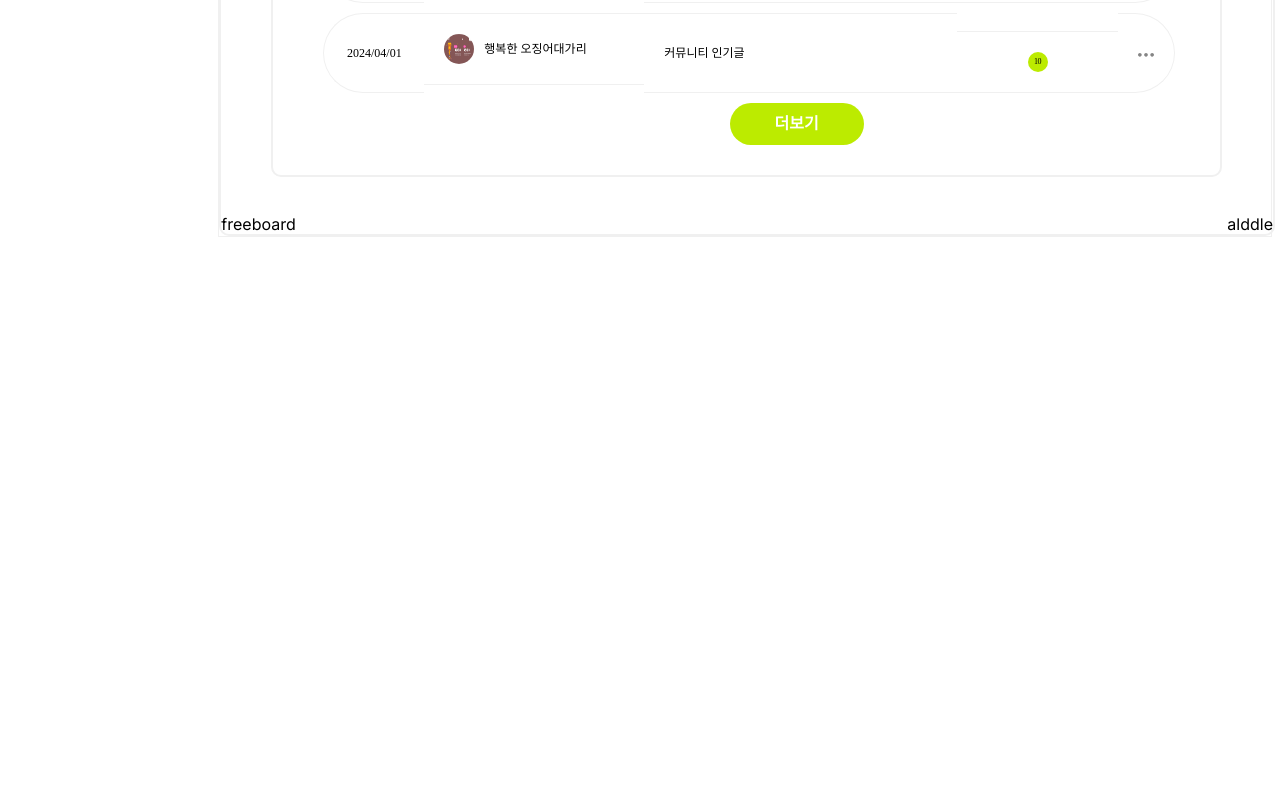
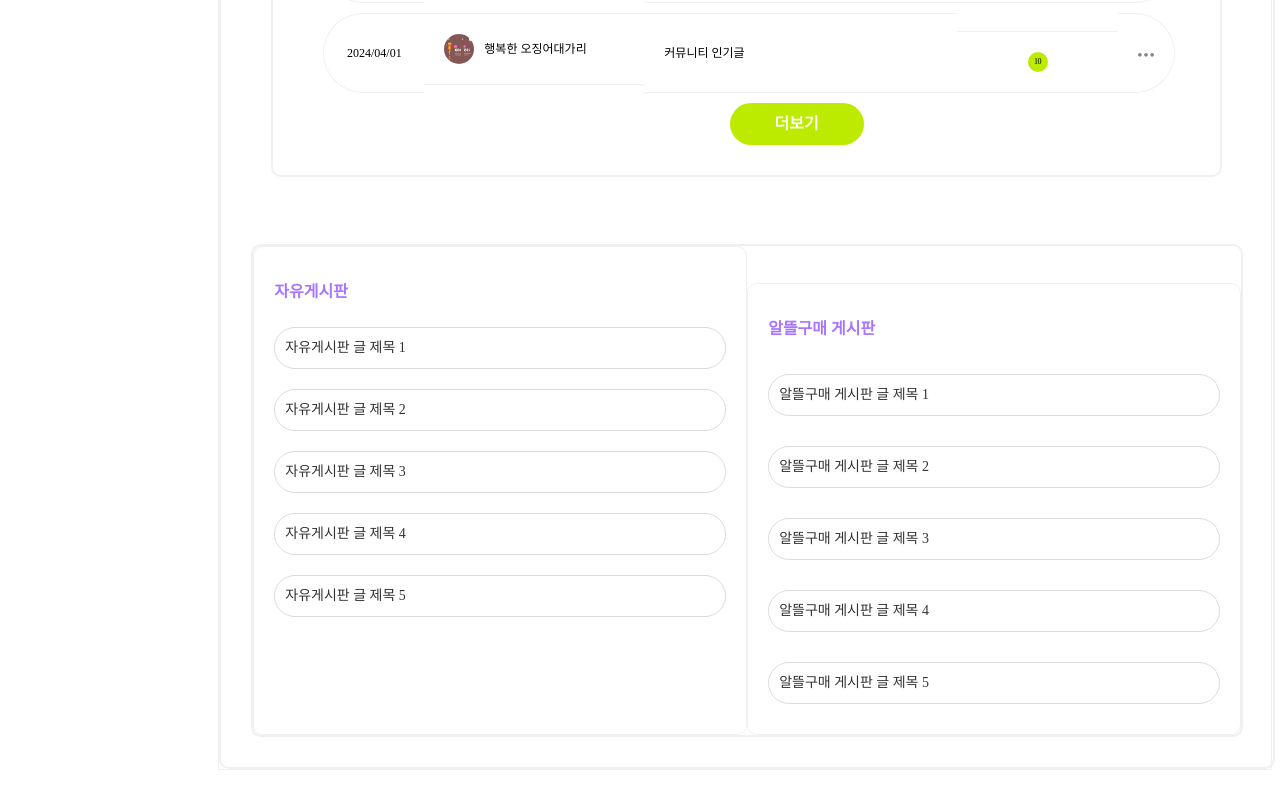
Before and after one commit to jijijig/albeobsa-Front, a Next.js app: page /community in a window 1280 px wide. Shown: the part 526-1326 px from the top of the page. Before the commit the page ends 800 px from the top, so only its background shows below. Built offline with nearby package versions, Linux system fonts and the light colour scheme; no server answers.

Commit message:
#12  커뮤니티 페이지 기능 출가

```diff
--- a/src/components/MobileView.tsx
+++ b/src/components/MobileView.tsx
@@ -16,7 +16,16 @@ const mobileContainer = css`
     align-items: center;
   }
   .bottom {
-    margin-top: 20 px;
+    margin: 30px;
+    padding: 20px;
+  }
+  .lank {
+    margin-top: 20px;
+    border: 1px solid #f0f0f0;
+    border-radius: 10px;
+    background-color: white;
+    display: flex;
+    align-items: center;
   }
 `;
 
@@ -87,7 +96,9 @@ const MobileView = () => {
       </div>
       <div className="bottom">
         <Recommend />
-        <Lank />
+        <div className="lank">
+          <Lank />
+        </div>
       </div>
     </div>
   );
--- a/src/components/community/freeboard.tsx
+++ b/src/components/community/freeboard.tsx
@@ -1,5 +1,100 @@
+/** @jsxImportSource @emotion/react */
+
+import { css } from "@emotion/react";
 import React from "react";
 
-export default function freeboard() {
-  return <div>freeboard</div>;
+const style = css`
+  display: flex;
+  justify-content: space-between;
+  width: calc(100% - 60px);
+  height: 80%;
+  border: 2px solid #f0f0f0;
+  border-radius: 10px;
+  margin: 30px;
+  .contents,
+  .second {
+    flex: 1;
+    display: flex;
+    flex-direction: column;
+    align-items: flex-start;
+    border: 1px solid #f0f0f0;
+    padding: 20px;
+    box-sizing: border-box;
+    border-radius: 10px;
+  }
+  .list-item {
+    width: 100%;
+    padding: 10px 0;
+  }
+  .list-item h3 {
+    font-family: Poppins;
+    font-size: 14px;
+    font-weight: 500;
+    line-height: 20px;
+    text-align: left;
+    color: #333;
+    margin: 0;
+    padding: 10px;
+    background-color: white;
+    border: 1px solid #ddd;
+    border-radius: 50px;
+    cursor: pointer;
+    transition: background-color 0.3s;
+  }
+  .list-item h3:hover {
+    background-color: #e0e0e0;
+  }
+  h2 {
+    font-family: Poppins;
+    font-size: 16px;
+    font-weight: 700;
+    line-height: 24px;
+    text-align: left;
+    color: #a775ff;
+  }
+`;
+
+const freeboardData = [
+  { id: 1, title: "자유게시판 글 제목 1", content: "자유게시판 내용 1" },
+  { id: 2, title: "자유게시판 글 제목 2", content: "자유게시판 내용 2" },
+  { id: 3, title: "자유게시판 글 제목 3", content: "자유게시판 내용 3" },
+  { id: 4, title: "자유게시판 글 제목 4", content: "자유게시판 내용 4" },
+  { id: 5, title: "자유게시판 글 제목 5", content: "자유게시판 내용 5" },
+];
+
+const marketData = [
+  { id: 1, title: "알뜰구매 게시판 글 제목 1", content: "알뜰구매 내용 1" },
+  { id: 2, title: "알뜰구매 게시판 글 제목 2", content: "알뜰구매 내용 2" },
+  { id: 3, title: "알뜰구매 게시판 글 제목 3", content: "알뜰구매 내용 3" },
+  { id: 4, title: "알뜰구매 게시판 글 제목 4", content: "알뜰구매 내용 4" },
+  { id: 5, title: "알뜰구매 게시판 글 제목 5", content: "알뜰구매 내용 5" },
+];
+
+export default function Freeboard() {
+  const handleClick = (id) => {
+    alert(`글 ID: ${id}`);
+    // 여기에 라우팅 로직 추가
+    // 예: history.push(`/post/${id}`);
+  };
+
+  return (
+    <div css={style}>
+      <div className="contents">
+        <h2>자유게시판</h2>
+        {freeboardData.map((item) => (
+          <div key={item.id} className="list-item">
+            <h3 onClick={() => handleClick(item.id)}>{item.title}</h3>
+          </div>
+        ))}
+      </div>
+      <div className="second">
+        <h2>알뜰구매 게시판</h2>
+        {marketData.map((item) => (
+          <div key={item.id} className="list-item">
+            <h3 onClick={() => handleClick(item.id)}>{item.title}</h3>
+          </div>
+        ))}
+      </div>
+    </div>
+  );
 }
--- a/src/pages/community.tsx
+++ b/src/pages/community.tsx
@@ -13,7 +13,6 @@ export default function community() {
       </div>
       <div className="second">
         <Freeboard />
-        <Alddle />
       </div>
     </div>
   );
@@ -34,8 +33,9 @@ const style = css`
   }
   .second {
     display: flex;
-    justify-content: space-between;
+    align-items: center;
     gap: 10px;
     margin-top: 37px;
+    justify-content: center;
   }
 `;
```
